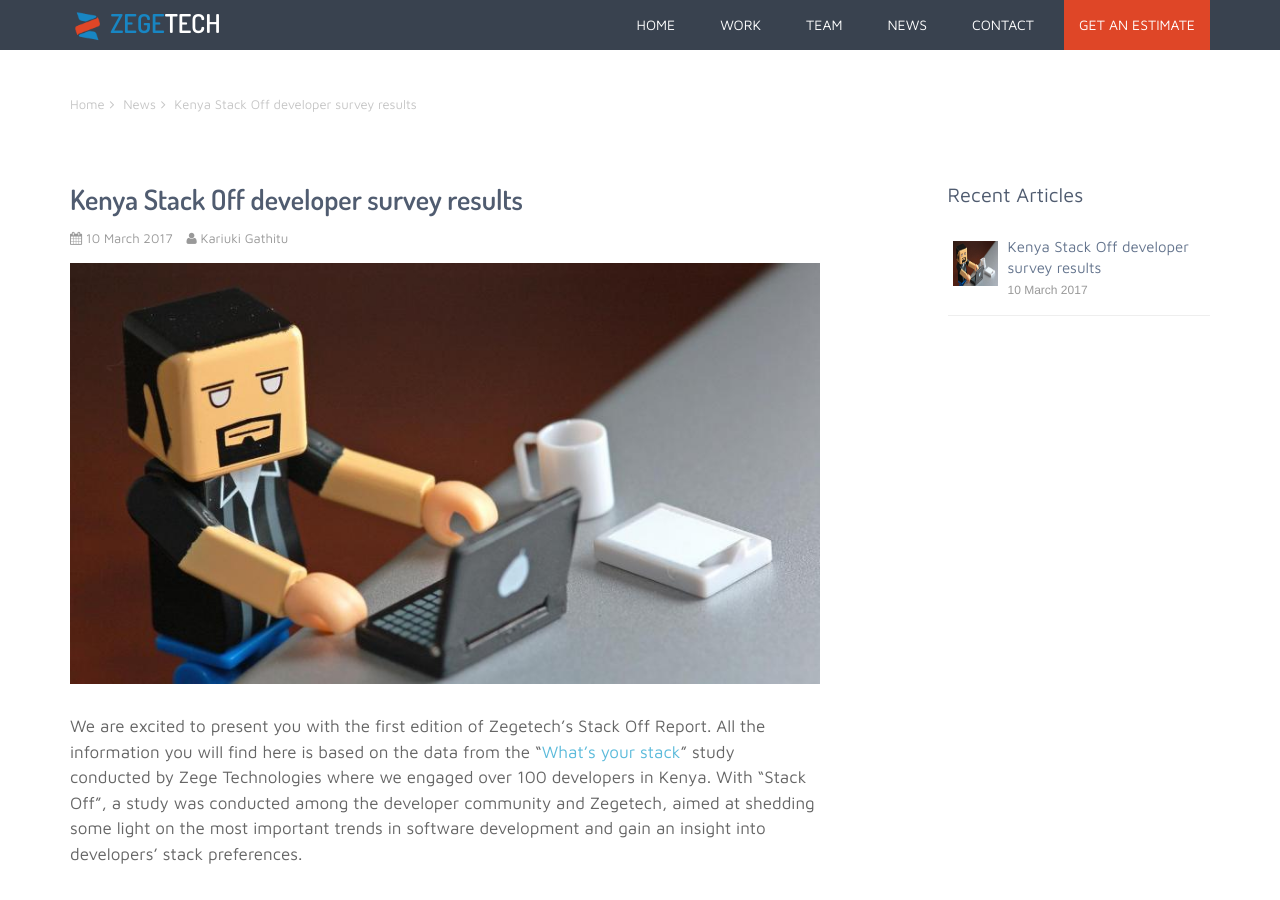
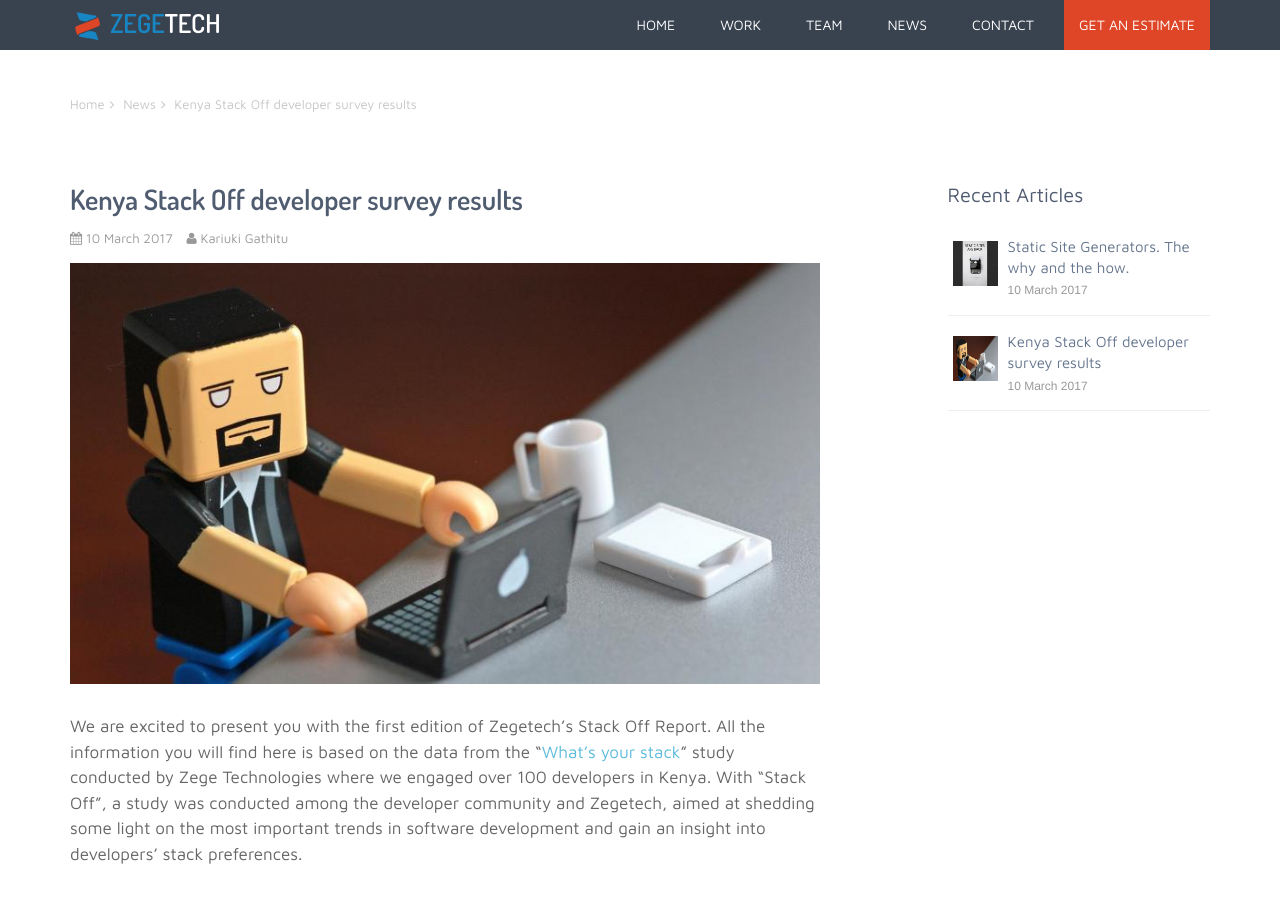
Before and after one commit to zegetech/zegetech.github.io, a Jekyll site: the page built from _posts/2017-03-31-developer-stack-report-out.md, in a window 1280 px wide and 900 px high. Built offline with Jekyll 4.4.1, drawn with Linux system fonts in a browser that asks for light colours; some of the changed lines change nothing that is shown.

Commit message:
V 0.0.30 add blogpost on static site generators

````diff
--- a/_layouts/news.html
+++ b/_layouts/news.html
@@ -141,7 +141,7 @@
                         <li>
                             <img class="thumb img-responsive" src="/assets/images/blog/{{post.blog-image}}" alt="" />
                             <span class="post-info">
-                                <a class="post-title" href="#">{{ post.title }}</a><br />
+                                <a class="post-title" href="{{post.url}}">{{ post.title }}</a><br />
                                 <span class="date">{{ post.date | date: "%-d %B %Y"}}</span>
                             </span>
                         </li>
--- /dev/null
+++ b/_posts/2018-10-17-static-site-generators-are-back.md
@@ -0,0 +1,223 @@
+---
+layout: news
+title:  Static Site Generators. The why and the how.
+date:   2017-03-10 16:16:01 -0600
+categories: developer
+permalink: news/:year/:month/:day/:title.html
+author: Melvin Atieno
+blog-image: ssg/old-gold.png
+intro: Think back to your first website. I want to assume you started off, like most developers by creating a series of html files. Each called  in assets such as images, CSS and perhaps a sprinkle of JavaScript. View the files on your browser and that was it!!. No web server required. Life was simple!!!That's how it all began.
+---
+{:.post-figure}
+![image-title-here](/assets/images/blog/{{page.blog-image}}){:class="img-resposive center"}
+
+
+<h1>BRIEF HISTORY</h1>
+
+
+{{page.intro}}
+
+However, with more experience or possibly changing times.The need to create larger, more complex websites arose. Creating  and Managing them as single static files became tiresome and prone to errors.<br/>
+Take the example of a navigation bar and a footer, similar on every page. If a change is made on either of the components in a single page, the remaining pages would need to be updated, this would mean directly editing each one of the files. Like I said tiresome!!
+
+The level of technical skills required also made it difficult for major stakeholders such as content writers or owners of the websites,to take part in website production.
+
+**...Then came content management systems (CMS)**
+
+Content Management Systems store page content in a database and provide facilities to edit and apply themes.Examples include Wordpress,Magento,Joomla, Drupal...
+
+*Here's a brief description of how they work:*
+1. Determine which page is required.
+2. Requests appropriate content from the database.
+3. Loads a HTML template (normally from the file system).
+4. Renders the content within the template.
+5. Returns a formatted HTML page to the visitor’s browser.
+
+**Problem Solved well,,, not entirely.**
+
+*CMS create a new set of issues.*
+1. You need to adhere to the CMS’s way of working.Adding custom text or components can be a little awkward.
+2. The server is doing more work, and performance can be affected.
+3. There are additional points of failure. A software upgrade or database failure can bring your site down.
+
+
+<h1>Static sites came back...with a twist</h1>
+
+
+**Oh Hail Static Site generators!!!**
+
+A Static Site Generator(SSG) is a compromise between using a hand-coded static site and a full CMS, while retaining the benefits of both.
+
+In essence, it generates a static HTML-only website using CMS-like concepts such  as templates. The content can be extracted from a database but, more typically, Markdown files are used.
+
+It creates web pages through a series of customizable templates and user data entry. Static sites generate pages when the owner makes changes to them and hosts the page as a pre-made set of HTML, CSS, and JavaScript files.
+This contrasts CMS-based sites, which look for updates and build pages when a visitor accesses them.
+
+Static site generators essentially abandon updating websites through a back-end system and do not require server processing to generate pages. Instead, generators create and update pages through an editor and save the updated versions to the hosting platform.
+
+
+<h2> The good</h2>
+
+**1) Speed :**
+Perhaps the most immediately noticeable characteristic of a static site is how fast it is. As mentioned above, there are no database queries to run, no templating and no processing whatsoever on every request.
+Web servers are really good at delivering static pages quickly, and the entire site consists of static HTML files that are sitting on the server, waiting to be served, so a request is served back to the user pretty much instantly.
+
+**2)security :**
+Platforms like WordPress are used by millions of people around the world, meaning they're common targets for hackers and malicious attacks — no way around it. Wherever there's user input/authentication or multiple processes running code on every request, there's a potential security hole to exploit. To be on top of the situation, site administrators need to keep patching their systems with security updates, constantly playing cat and mouse with attackers, a routine that may be overlooked by less experienced users.
+Static sites keep it simple, since there's not much to mess up when there's only a web server serving plain HTML pages.
+
+**3) Traffic surges :**
+Unexpected traffic peaks on a website can be a problem, especially when it relies intensively on database calls or heavy processing.
+A static site is generally better prepared for those situations, as serving static HTML pages consumes a very small amount of server resources
+
+**4). Client Control Considerations**
+Using a CMS is not necessarily easy, and it offers considerable power to content editors. You can lock down rights such as plugin installation, but it won’t stop changes to things like font, colors, corrupting the layout etc.
+
+A static site can use Markdown files. That limits the user’s options; they make fewer mistakes and cannot adversely affect the pages. Some will miss the CMS content administration panels, but you can either:
+
+
+<h2>The better</h2>
+
+The continued success of Static site generators  can be attributed to the ability to seperate  the build phase of the site from the actual hosting of it.
+An architectural approach called the JAMstack.
+The JAMstack is a way of building websites and apps that delivers better performance, higher security, lower cost of scaling, and a better developer experience.
+
+*A project is built with JAMstack if it meets the following criteria :*
+
+**Javascript:**
+Any dynamic programming during the request/response cycle is handled by JavaScript,
+running entirely on the client. This could be any frontend framework, library, or even vanilla JavaScript.
+
+**APIs:**
+All server-side processes or database actions are abstracted into reusable APIs, accessed over HTTPS with JavaScript. These can be custom-built or leverage third-party services.
+
+**MarkUp:**
+Templated markup should be prebuilt at deploy time, usually using a site generator for content sites, or a build tool for web apps.
+
+# Jekyll .
+
+Now that that's settled am sure you want to get started with a static site generator.
+With the whole lot of options for static site generators,Hugo,Hexo,Gatsby,NUXT,MkDocs,jekyll...etc
+you probably wondering which one you should use.
+
+Try jekyll. A mature product, with a huge support community. Jekyll is  natively supported by GitHub pages, a big bonus.
+
+
+Jekyll has everything you need and nothing you don't to get started with your website.
+
+    It is fast
+    It is flexible.
+    It is blog-aware.
+
+This site is built on jekyll. Navigate to see what I mean.
+
+{:class="text-primary"}
+**Getting started**
+
+Requirements:
+
+- [Ruby](https://www.ruby-lang.org/en/downloads/) version 2.2.5 or above,ruby version can be checked by running ruby -v)
+
+
+- [RubyGems](https://rubygems.org/pages/download) (which you can check by running gem -v)
+
+Setup is relatively straight forward.
+
+Run the following commands on your terminal
+
+- Install Jekyll and bundler gems.
+    ```
+    gem install bundler jekyll
+    ```
+
+- Create a new Jekyll site.
+
+    ```
+    jekyll new my-site
+    ```
+
+- Change into your site's directory.
+
+    ```
+    cd my-site
+    ```
+
+- Build the site and make it available on a local server
+
+    ```
+    bundle exec jekyll serve
+    ```
+
+**=> Now browse to http://localhost:4000**
+
+Go to [cloudcannon](https://learn.cloudcannon.com/jekyll/running-jekyll/)
+
+
+
+{:class="text-primary"}
+**Directory structure**
+
+On installation a jekyll site usually looks something like this:
+
+![jekyll-default-file-structure](/assets/images/blog/ssg/jekyll-directory-structure.png){:class="img-responsive center"}
+
+1. `_config.yml`,\manages settings for the entire site or blog:
+
+     - Global variables on the site.
+     - Configuration of  collections or defaults.
+     - Specification of untime variables that you want jekyll to run every time.
+
+2. `_post` The blog content goes here. The naming convention of these files is important, and must follow the format: `YEAR-MONTH-DAY-title.MARKUP`
+
+3. `.gitinore` The paths to the files you want to exclude go here.
+
+4. `_site` This is where jekyll puts the entire static site after the build.
+
+5. `404.html` Page displayed when one tries to access a broken link on your site. If you know how to create a single page template, you have the option of  customising this page.
+
+6. `Gemfile` A Gemfile is Ruby’s dependency management system or in other words, a list of Gems a Ruby project needs to run.<br/>
+    what is a gem?
+    A Gem is a bundle of code we can include in Ruby projects sort of like an extension. This allows us to take someone else’s code and drop it into our own project.
+    Gems can perform functionality such as:
+
+    - Converting a Ruby object to JSON
+    - Pagination
+    - Interact with APIs such as Github
+
+    Jekyll itself is a Gem as well many Jekyll plugins including jekyll-feed, jekyll-seo-tag and jekyll-archives.
+
+6. `Gemfile.lock` This file is auto-generated and includes all the Gems in Gemfile with the addition of a version number even if it wasn’t specified. This ensures that other people we share the source code to will have the same version of the gems.
+others
+
+7. `index.md` Provided that the file has a front matter section, it will be transformed by Jekyll. The same will happen for any `.html`, `.markdown`,  `.md`, or `.textile` file in your site’s root directory or directories not listed above
+
+**Others**
+
+`_layouts` As the name suggests, this is where you put the layouts,display,basic description for the placement of site's content.
+
+`_includes` Page snippets which can be included throughout the site. Includes are often used for page sections which are duplicated across the site like a header, footer, navigationbar, forms etc...
+
+
+Great now run jekyll
+
+```
+jekyll serve
+
+```
+
+**Resources:**
+
+This is simply an introduction to get you started. Below is a list of resources that will get you more acquinted with jekyll.
+
+
+- [Jekyll's offical site](https://jekyllrb.com/docs/).
+
+- [Cloudcannon](https://learn.cloudcannon.com/).
+
+- [Tania Rascia](https://www.taniarascia.com/make-a-static-website-with-jekyll/)
+
+- [Learning Markdown and liquid](https://hermens.com.au/2016/10/14/Getting-started-with-Jekyll-Part-5/)
+
+
+Watch out for Part 2 of this article where we'll talk about:
+**Creating a CI/CD  pipeline for a Jekyll based website.**
````
Also changed, not shown: assets/images/blog/ssg/jekyll-directory-structure.png (added), assets/images/blog/ssg/old-gold.png (added).
